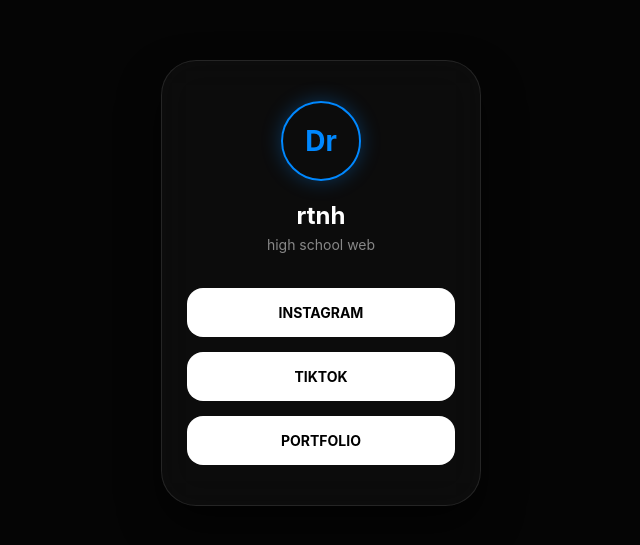
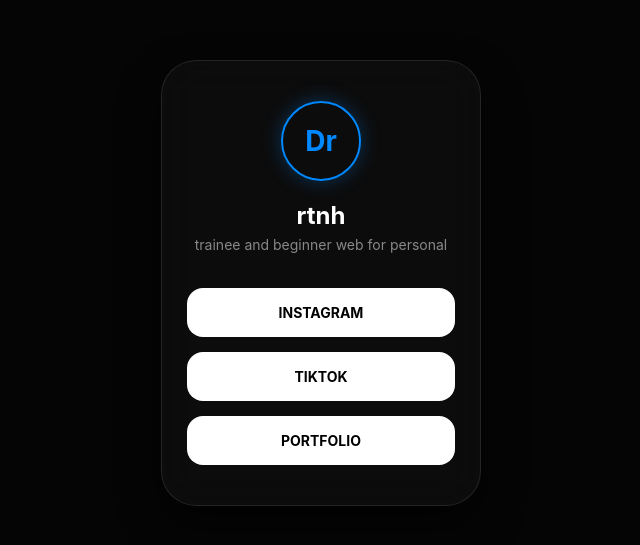
Before and after one commit to dimasrizki77719-eng/rtnh-web, a plain HTML site: page index.html in a window 1280 px wide. Shown: the part 117-662 px from the top of the page, without its empty margins (319-959 px from the left). Drawn offline with Linux system fonts and the light colour scheme.

Commit message:
Update index.html

```diff
--- a/index.html
+++ b/index.html
@@ -90,7 +90,7 @@
     <div class="profile-card">
         <div class="avatar">Dr</div>
         <h1>rtnh</h1>
-        <p class="bio">high school web</p>
+        <p class="bio">trainee and beginner web for personal</p>
 
         <div class="btn-container">
     <a href="https://www.instagram.com/dimasonze?igsh=M253NzBocWN6cWF0&utm_source=qr" class="btn">INSTAGRAM</a>
```
